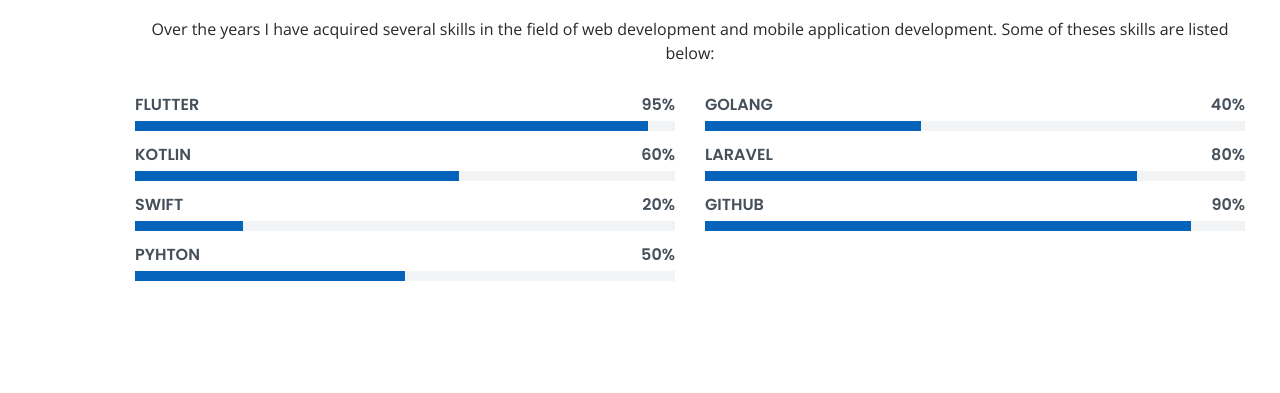
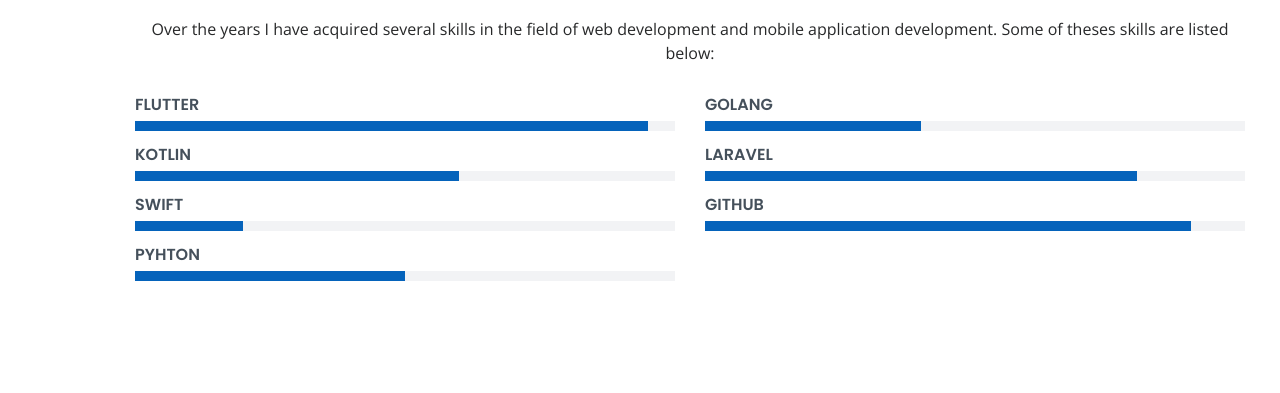
Before and after one commit to HenryEffiong/henry, a plain HTML site: page index.html in a window 1280 px wide. Shown: the part 1602-1995 px from the top of the page. Drawn offline with nearby package versions, Linux system fonts and the light colour scheme.

Commit message:
Remove skill percent

```diff
--- a/index.html
+++ b/index.html
@@ -132,7 +132,7 @@
           <div class="col-lg-6">
 
             <div class="progress">
-              <span class="skill">FLUTTER <i class="val">95%</i></span>
+              <span class="skill">FLUTTER <i class="val"></i></span>
               <div class="progress-bar-wrap">
                 <div class="progress-bar" role="progressbar" aria-valuenow="95" aria-valuemin="0" aria-valuemax="100">
                 </div>
@@ -140,7 +140,7 @@
             </div>
 
             <div class="progress">
-              <span class="skill">KOTLIN <i class="val">60%</i></span>
+              <span class="skill">KOTLIN <i class="val"></i></span>
               <div class="progress-bar-wrap">
                 <div class="progress-bar" role="progressbar" aria-valuenow="60" aria-valuemin="0" aria-valuemax="100">
                 </div>
@@ -148,14 +148,14 @@
             </div>
 
             <div class="progress">
-              <span class="skill">SWIFT <i class="val">20%</i></span>
+              <span class="skill">SWIFT <i class="val"></i></span>
               <div class="progress-bar-wrap">
                 <div class="progress-bar" role="progressbar" aria-valuenow="20" aria-valuemin="0" aria-valuemax="100">
                 </div>
               </div>
             </div>
             <div class="progress">
-              <span class="skill">PYHTON <i class="val">50%</i></span>
+              <span class="skill">PYHTON <i class="val"></i></span>
               <div class="progress-bar-wrap">
                 <div class="progress-bar" role="progressbar" aria-valuenow="50" aria-valuemin="0" aria-valuemax="100">
                 </div>
@@ -167,7 +167,7 @@
           <div class="col-lg-6">
 
             <div class="progress">
-              <span class="skill">GOLANG <i class="val">40%</i></span>
+              <span class="skill">GOLANG <i class="val"></i></span>
               <div class="progress-bar-wrap">
                 <div class="progress-bar" role="progressbar" aria-valuenow="40" aria-valuemin="0" aria-valuemax="100">
                 </div>
@@ -175,7 +175,7 @@
             </div>
 
             <div class="progress">
-              <span class="skill">LARAVEL <i class="val">80%</i></span>
+              <span class="skill">LARAVEL <i class="val"></i></span>
               <div class="progress-bar-wrap">
                 <div class="progress-bar" role="progressbar" aria-valuenow="80" aria-valuemin="0" aria-valuemax="100">
                 </div>
@@ -188,7 +188,7 @@
 
 
             <div class="progress">
-              <span class="skill">GITHUB<i class="val">90%</i></span>
+              <span class="skill">GITHUB<i class="val"></i></span>
               <div class="progress-bar-wrap">
                 <div class="progress-bar" role="progressbar" aria-valuenow="90" aria-valuemin="0" aria-valuemax="100">
                 </div>
```
